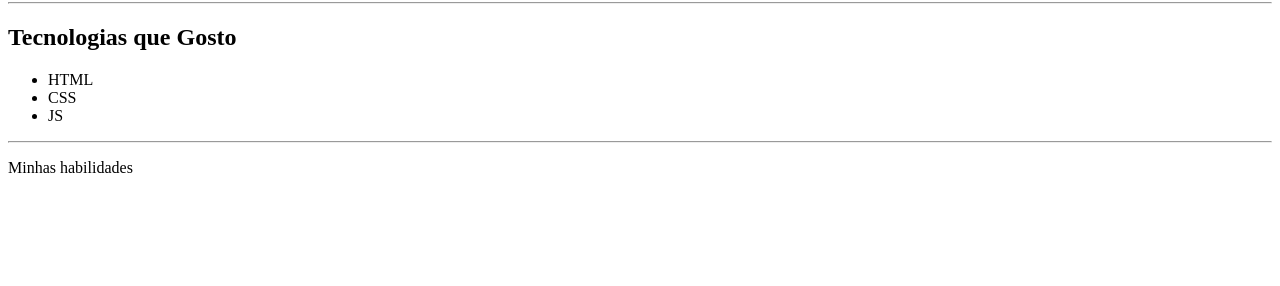
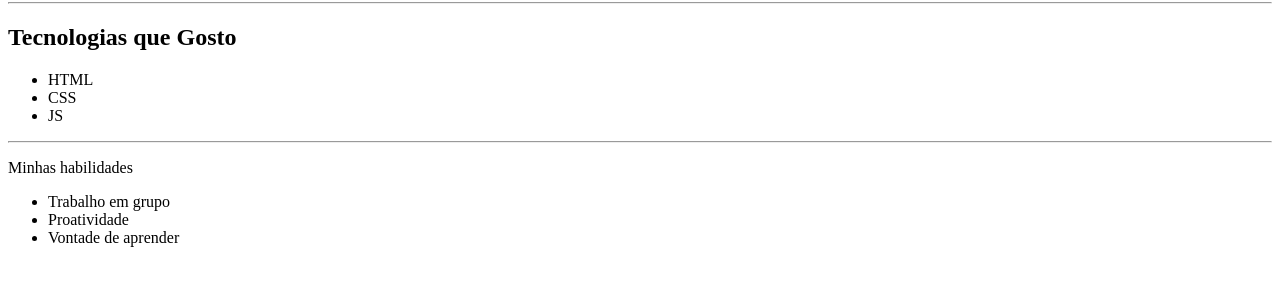
Before and after one commit to vinicius-gorgonho/Meu-Site, a plain HTML site: page index.html in a window 1280 px wide. Shown: the part 64-350 px from the top of the page. Drawn offline with Linux system fonts and the light colour scheme.

Commit message:
Adicionei as minhas habilidades

```diff
--- a/index.html
+++ b/index.html
@@ -13,5 +13,10 @@
         </ul>
         <hr />
         <p> Minhas habilidades</p>
+        <ul>
+            <li>Trabalho em grupo</li>
+            <li>Proatividade</li>
+            <li>Vontade de aprender</li>
+        </ul>
     </body>
 </html>
```
